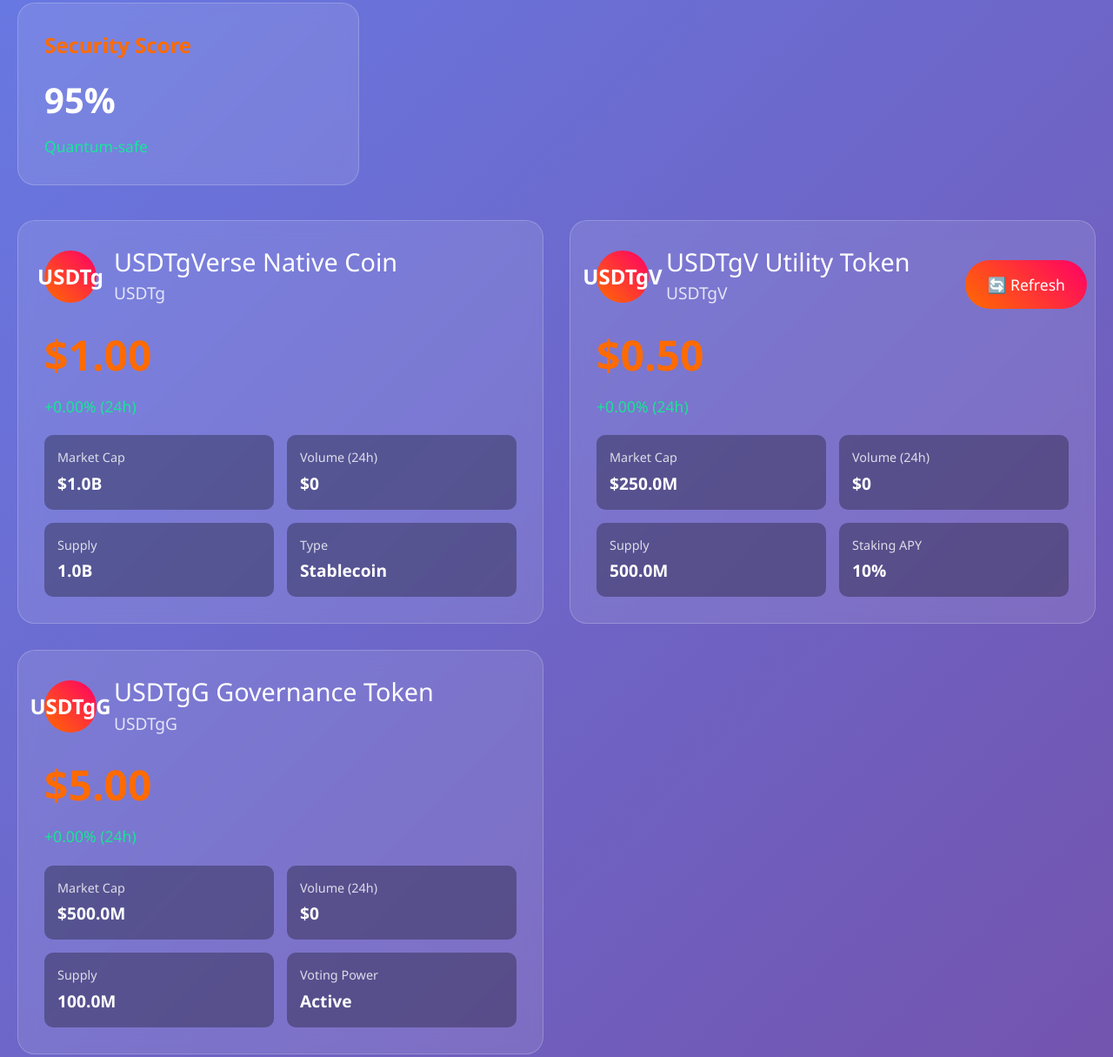
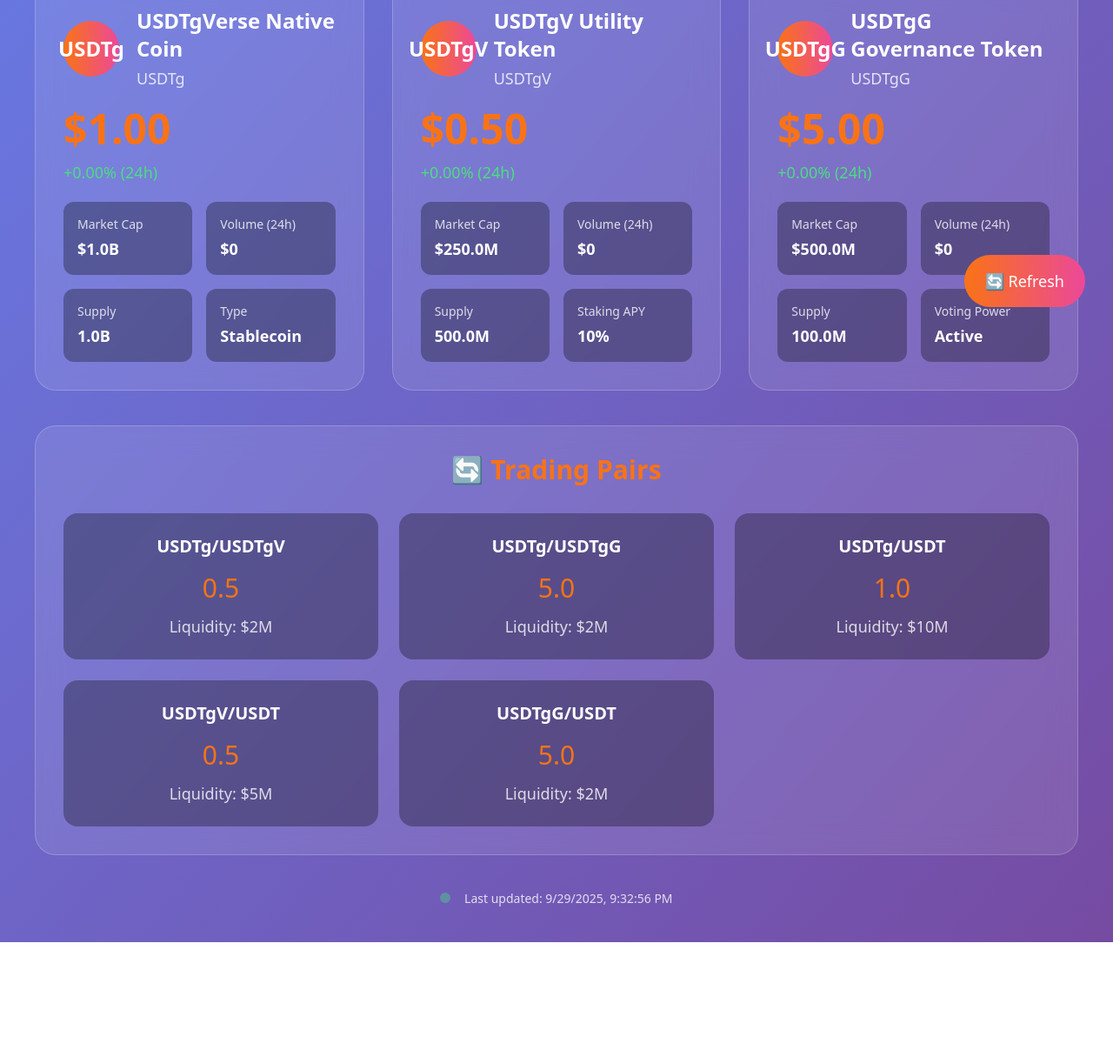
Before and after one commit to ta5jg/USDTgVerse, a browser extension: page token-dashboard.html in a window 1280 px wide. Shown: the part 415-1630 px from the top of the page at 87% size. After the commit the page ends 1498 px from the top, so only its background shows below. Drawn offline with nearby package versions, Linux system fonts and the light colour scheme.

Commit message:
🚀 TAILWIND MIGRATION: Convert Token Dashboard to Tailwind CSS
✅ CONVERTED: token-dashboard.html
- Removed Bootstrap CSS/JS
- Added Tailwind CSS CDN with custom config
- Converted custom CSS classes to Tailwind utilities
- Maintained responsive design with Tailwind breakpoints
- Added custom USDTgVerse color palette
- Preserved all functionality and styling
- Modern gradient backgrounds and hover effects
- Responsive grid layouts for stats and tokens
- Interactive elements with proper styling
- Fixed positioning for refresh button

📊 PROGRESS: 5/56 HTML files converted to Tailwind

```diff
--- a/token-dashboard.html
+++ b/token-dashboard.html
@@ -27,436 +27,195 @@
     <meta charset="UTF-8">
     <meta name="viewport" content="width=device-width, initial-scale=1.0">
     <title>USDTgVerse Token Dashboard - Live Prices & Trading</title>
-    <!-- Bootstrap CSS -->
-    <link href="https://cdn.jsdelivr.net/npm/bootstrap@5.3.0/dist/css/bootstrap.min.css" rel="stylesheet">
-    <!-- Bootstrap Icons -->
-    <link rel="stylesheet" href="https://cdn.jsdelivr.net/npm/bootstrap-icons@1.10.0/font/bootstrap-icons.css">
-    <style>
-        * {
-            margin: 0;
-            padding: 0;
-            box-sizing: border-box;
+    <!-- Tailwind CSS -->
+    <script src="https://cdn.tailwindcss.com"></script>
+    <script>
+        tailwind.config = {
+            theme: {
+                extend: {
+                    colors: {
+                        'usdtg-primary': '#667eea',
+                        'usdtg-secondary': '#764ba2',
+                        'usdtg-accent': '#00d4ff',
+                        'usdtg-success': '#28a745',
+                        'usdtg-warning': '#ffc107',
+                        'usdtg-danger': '#dc3545'
+                    }
+                }
+            }
         }
-
-        body {
-            font-family: 'Segoe UI', Tahoma, Geneva, Verdana, sans-serif;
-            background: linear-gradient(135deg, #667eea 0%, #764ba2 100%);
-            min-height: 100vh;
-            color: white;
-            margin: 0;
-            padding: 0;
-        }
-
-        .header {
-            background: rgba(0, 0, 0, 0.8);
-            padding: 20px;
-            text-align: center;
-            backdrop-filter: blur(10px);
-        }
-
-        .logo {
-            font-size: 2.5em;
-            font-weight: bold;
-            background: linear-gradient(45deg, #ff6b00, #ff0066);
-            -webkit-background-clip: text;
-            -webkit-text-fill-color: transparent;
-            margin-bottom: 10px;
-        }
-
-        .subtitle {
-            font-size: 1.2em;
-            opacity: 0.8;
-        }
-
-        .main-container {
-            max-width: 1400px;
-            margin: 0 auto;
-            padding: 40px 20px;
-        }
-
-        .stats-grid {
-            display: grid;
-            grid-template-columns: repeat(auto-fit, minmax(300px, 1fr));
-            gap: 30px;
-            margin-bottom: 40px;
-        }
-
-        .stat-card {
-            background: rgba(255, 255, 255, 0.1);
-            border-radius: 20px;
-            padding: 30px;
-            backdrop-filter: blur(10px);
-            border: 1px solid rgba(255, 255, 255, 0.2);
-            transition: transform 0.3s ease;
-        }
-
-        .stat-card:hover {
-            transform: translateY(-5px);
-        }
-
-        .stat-title {
-            font-size: 1.5em;
-            font-weight: bold;
-            margin-bottom: 15px;
-            color: #ff6b00;
-        }
-
-        .stat-value {
-            font-size: 2.5em;
-            font-weight: bold;
-            margin-bottom: 10px;
-        }
-
-        .stat-change {
-            font-size: 1.1em;
-            opacity: 0.8;
-        }
-
-        .positive {
-            color: #00ff88;
-        }
-
-        .negative {
-            color: #ff4444;
-        }
-
-        .tokens-grid {
-            display: grid;
-            grid-template-columns: repeat(auto-fit, minmax(400px, 1fr));
-            gap: 30px;
-            margin-bottom: 40px;
-        }
-
-        .token-card {
-            background: rgba(255, 255, 255, 0.1);
-            border-radius: 20px;
-            padding: 30px;
-            backdrop-filter: blur(10px);
-            border: 1px solid rgba(255, 255, 255, 0.2);
-            transition: transform 0.3s ease;
-        }
-
-        .token-card:hover {
-            transform: translateY(-5px);
-        }
-
-        .token-header {
-            display: flex;
-            align-items: center;
-            margin-bottom: 20px;
-        }
-
-        .token-logo {
-            width: 60px;
-            height: 60px;
-            border-radius: 50%;
-            margin-right: 20px;
-            background: linear-gradient(45deg, #ff6b00, #ff0066);
-            display: flex;
-            align-items: center;
-            justify-content: center;
-            font-size: 1.5em;
-            font-weight: bold;
-        }
-
-        .token-info h3 {
-            font-size: 1.8em;
-            margin-bottom: 5px;
-        }
-
-        .token-symbol {
-            font-size: 1.2em;
-            opacity: 0.8;
-        }
-
-        .token-price {
-            font-size: 3em;
-            font-weight: bold;
-            margin-bottom: 10px;
-            color: #ff6b00;
-        }
-
-        .token-details {
-            display: grid;
-            grid-template-columns: 1fr 1fr;
-            gap: 15px;
-            margin-top: 20px;
-        }
-
-        .detail-item {
-            background: rgba(0, 0, 0, 0.3);
-            padding: 15px;
-            border-radius: 10px;
-        }
-
-        .detail-label {
-            font-size: 0.9em;
-            opacity: 0.8;
-            margin-bottom: 5px;
-        }
-
-        .detail-value {
-            font-size: 1.2em;
-            font-weight: bold;
-        }
-
-        .trading-pairs {
-            background: rgba(255, 255, 255, 0.1);
-            border-radius: 20px;
-            padding: 30px;
-            backdrop-filter: blur(10px);
-            border: 1px solid rgba(255, 255, 255, 0.2);
-        }
-
-        .trading-pairs h2 {
-            font-size: 2em;
-            margin-bottom: 30px;
-            text-align: center;
-            color: #ff6b00;
-        }
-
-        .pair-grid {
-            display: grid;
-            grid-template-columns: repeat(auto-fit, minmax(300px, 1fr));
-            gap: 20px;
-        }
-
-        .pair-card {
-            background: rgba(0, 0, 0, 0.3);
-            padding: 20px;
-            border-radius: 15px;
-            text-align: center;
-        }
-
-        .pair-name {
-            font-size: 1.5em;
-            font-weight: bold;
-            margin-bottom: 15px;
-        }
-
-        .pair-price {
-            font-size: 2em;
-            color: #ff6b00;
-            margin-bottom: 10px;
-        }
-
-        .pair-liquidity {
-            font-size: 1.1em;
-            opacity: 0.8;
-        }
-
-        .refresh-btn {
-            position: fixed;
-            bottom: 30px;
-            right: 30px;
-            background: linear-gradient(45deg, #ff6b00, #ff0066);
-            color: white;
-            border: none;
-            border-radius: 50px;
-            padding: 15px 25px;
-            font-size: 1.1em;
-            cursor: pointer;
-            transition: transform 0.3s ease;
-        }
-
-        .refresh-btn:hover {
-            transform: scale(1.1);
-        }
-
-        .status-indicator {
-            display: inline-block;
-            width: 12px;
-            height: 12px;
-            border-radius: 50%;
-            background: #00ff88;
-            margin-right: 10px;
-            animation: pulse 2s infinite;
-        }
-
-        @keyframes pulse {
-            0% { opacity: 1; }
-            50% { opacity: 0.5; }
-            100% { opacity: 1; }
-        }
-
-        .last-updated {
-            text-align: center;
-            margin-top: 30px;
-            opacity: 0.8;
-            font-size: 0.9em;
-        }
-    </style>
+    </script>
 </head>
-<body>
-    <div class="header">
-        <div class="logo">USDTgVerse</div>
-        <div class="subtitle">Live Token Dashboard - Real-Time Prices & Trading</div>
+<body class="min-h-screen bg-gradient-to-br from-usdtg-primary to-usdtg-secondary text-white font-sans">
+    <div class="bg-black/80 p-5 text-center backdrop-blur-lg">
+        <div class="text-4xl font-bold bg-gradient-to-r from-orange-500 to-pink-500 bg-clip-text text-transparent mb-3">USDTgVerse</div>
+        <div class="text-xl opacity-80">Live Token Dashboard - Real-Time Prices & Trading</div>
     </div>
 
-    <div class="main-container">
+    <div class="max-w-7xl mx-auto p-10">
         <!-- Ecosystem Stats -->
-        <div class="stats-grid">
-            <div class="stat-card">
-                <div class="stat-title">Total Market Cap</div>
-                <div class="stat-value" id="totalMarketCap">$1.75B</div>
-                <div class="stat-change positive">+0.00% (24h)</div>
+        <div class="grid grid-cols-1 md:grid-cols-2 lg:grid-cols-4 gap-8 mb-10">
+            <div class="bg-white/10 rounded-3xl p-8 backdrop-blur-lg border border-white/20 transition-transform duration-300 hover:-translate-y-2">
+                <div class="text-xl font-bold mb-4 text-orange-500">Total Market Cap</div>
+                <div class="text-4xl font-bold mb-3" id="totalMarketCap">$1.75B</div>
+                <div class="text-lg opacity-80 text-green-400">+0.00% (24h)</div>
             </div>
 
-            <div class="stat-card">
-                <div class="stat-title">Active Tokens</div>
-                <div class="stat-value" id="activeTokens">3</div>
-                <div class="stat-change">All systems operational</div>
+            <div class="bg-white/10 rounded-3xl p-8 backdrop-blur-lg border border-white/20 transition-transform duration-300 hover:-translate-y-2">
+                <div class="text-xl font-bold mb-4 text-orange-500">Active Tokens</div>
+                <div class="text-4xl font-bold mb-3" id="activeTokens">3</div>
+                <div class="text-lg opacity-80">All systems operational</div>
             </div>
 
-            <div class="stat-card">
-                <div class="stat-title">Trading Pairs</div>
-                <div class="stat-value" id="tradingPairs">5</div>
-                <div class="stat-change">DEX + CEX active</div>
+            <div class="bg-white/10 rounded-3xl p-8 backdrop-blur-lg border border-white/20 transition-transform duration-300 hover:-translate-y-2">
+                <div class="text-xl font-bold mb-4 text-orange-500">Trading Pairs</div>
+                <div class="text-4xl font-bold mb-3" id="tradingPairs">5</div>
+                <div class="text-lg opacity-80">DEX + CEX active</div>
             </div>
 
-            <div class="stat-card">
-                <div class="stat-title">Security Score</div>
-                <div class="stat-value" id="securityScore">95%</div>
-                <div class="stat-change positive">Quantum-safe</div>
+            <div class="bg-white/10 rounded-3xl p-8 backdrop-blur-lg border border-white/20 transition-transform duration-300 hover:-translate-y-2">
+                <div class="text-xl font-bold mb-4 text-orange-500">Security Score</div>
+                <div class="text-4xl font-bold mb-3" id="securityScore">95%</div>
+                <div class="text-lg opacity-80 text-green-400">Quantum-safe</div>
             </div>
         </div>
 
         <!-- Token Cards -->
-        <div class="tokens-grid">
-            <div class="token-card">
-                <div class="token-header">
-                    <div class="token-logo">USDTg</div>
-                    <div class="token-info">
-                        <h3>USDTgVerse Native Coin</h3>
-                        <div class="token-symbol">USDTg</div>
+        <div class="grid grid-cols-1 lg:grid-cols-3 gap-8 mb-10">
+            <div class="bg-white/10 rounded-3xl p-8 backdrop-blur-lg border border-white/20 transition-transform duration-300 hover:-translate-y-2">
+                <div class="flex items-center mb-5">
+                    <div class="w-16 h-16 rounded-full mr-5 bg-gradient-to-r from-orange-500 to-pink-500 flex items-center justify-center text-2xl font-bold">USDTg</div>
+                    <div>
+                        <h3 class="text-2xl font-bold mb-1">USDTgVerse Native Coin</h3>
+                        <div class="text-lg opacity-80">USDTg</div>
                     </div>
                 </div>
-                <div class="token-price" id="usdtgPrice">$1.00</div>
-                <div class="stat-change positive">+0.00% (24h)</div>
-                <div class="token-details">
-                    <div class="detail-item">
-                        <div class="detail-label">Market Cap</div>
-                        <div class="detail-value" id="usdtgMarketCap">$1.00B</div>
+                <div class="text-5xl font-bold mb-3 text-orange-500" id="usdtgPrice">$1.00</div>
+                <div class="text-lg text-green-400 mb-5">+0.00% (24h)</div>
+                <div class="grid grid-cols-2 gap-4">
+                    <div class="bg-black/30 p-4 rounded-xl">
+                        <div class="text-sm opacity-80 mb-1">Market Cap</div>
+                        <div class="text-lg font-bold" id="usdtgMarketCap">$1.00B</div>
                     </div>
-                    <div class="detail-item">
-                        <div class="detail-label">Volume (24h)</div>
-                        <div class="detail-value" id="usdtgVolume">$0</div>
+                    <div class="bg-black/30 p-4 rounded-xl">
+                        <div class="text-sm opacity-80 mb-1">Volume (24h)</div>
+                        <div class="text-lg font-bold" id="usdtgVolume">$0</div>
                     </div>
-                    <div class="detail-item">
-                        <div class="detail-label">Supply</div>
-                        <div class="detail-value" id="usdtgSupply">1.00B</div>
+                    <div class="bg-black/30 p-4 rounded-xl">
+                        <div class="text-sm opacity-80 mb-1">Supply</div>
+                        <div class="text-lg font-bold" id="usdtgSupply">1.00B</div>
                     </div>
-                    <div class="detail-item">
-                        <div class="detail-label">Type</div>
-                        <div class="detail-value">Stablecoin</div>
+                    <div class="bg-black/30 p-4 rounded-xl">
+                        <div class="text-sm opacity-80 mb-1">Type</div>
+                        <div class="text-lg font-bold">Stablecoin</div>
                     </div>
                 </div>
             </div>
 
-            <div class="token-card">
-                <div class="token-header">
-                    <div class="token-logo">USDTgV</div>
-                    <div class="token-info">
-                        <h3>USDTgV Utility Token</h3>
-                        <div class="token-symbol">USDTgV</div>
+            <div class="bg-white/10 rounded-3xl p-8 backdrop-blur-lg border border-white/20 transition-transform duration-300 hover:-translate-y-2">
+                <div class="flex items-center mb-5">
+                    <div class="w-16 h-16 rounded-full mr-5 bg-gradient-to-r from-orange-500 to-pink-500 flex items-center justify-center text-2xl font-bold">USDTgV</div>
+                    <div>
+                        <h3 class="text-2xl font-bold mb-1">USDTgV Utility Token</h3>
+                        <div class="text-lg opacity-80">USDTgV</div>
                     </div>
                 </div>
-                <div class="token-price" id="usdtgvPrice">$0.50</div>
-                <div class="stat-change positive">+0.00% (24h)</div>
-                <div class="token-details">
-                    <div class="detail-item">
-                        <div class="detail-label">Market Cap</div>
-                        <div class="detail-value" id="usdtgvMarketCap">$250M</div>
+                <div class="text-5xl font-bold mb-3 text-orange-500" id="usdtgvPrice">$0.50</div>
+                <div class="text-lg text-green-400 mb-5">+0.00% (24h)</div>
+                <div class="grid grid-cols-2 gap-4">
+                    <div class="bg-black/30 p-4 rounded-xl">
+                        <div class="text-sm opacity-80 mb-1">Market Cap</div>
+                        <div class="text-lg font-bold" id="usdtgvMarketCap">$250M</div>
                     </div>
-                    <div class="detail-item">
-                        <div class="detail-label">Volume (24h)</div>
-                        <div class="detail-value" id="usdtgvVolume">$0</div>
+                    <div class="bg-black/30 p-4 rounded-xl">
+                        <div class="text-sm opacity-80 mb-1">Volume (24h)</div>
+                        <div class="text-lg font-bold" id="usdtgvVolume">$0</div>
                     </div>
-                    <div class="detail-item">
-                        <div class="detail-label">Supply</div>
-                        <div class="detail-value" id="usdtgvSupply">500M</div>
+                    <div class="bg-black/30 p-4 rounded-xl">
+                        <div class="text-sm opacity-80 mb-1">Supply</div>
+                        <div class="text-lg font-bold" id="usdtgvSupply">500M</div>
                     </div>
-                    <div class="detail-item">
-                        <div class="detail-label">Staking APY</div>
-                        <div class="detail-value">10%</div>
+                    <div class="bg-black/30 p-4 rounded-xl">
+                        <div class="text-sm opacity-80 mb-1">Staking APY</div>
+                        <div class="text-lg font-bold">10%</div>
                     </div>
                 </div>
             </div>
 
-            <div class="token-card">
-                <div class="token-header">
-                    <div class="token-logo">USDTgG</div>
-                    <div class="token-info">
-                        <h3>USDTgG Governance Token</h3>
-                        <div class="token-symbol">USDTgG</div>
+            <div class="bg-white/10 rounded-3xl p-8 backdrop-blur-lg border border-white/20 transition-transform duration-300 hover:-translate-y-2">
+                <div class="flex items-center mb-5">
+                    <div class="w-16 h-16 rounded-full mr-5 bg-gradient-to-r from-orange-500 to-pink-500 flex items-center justify-center text-2xl font-bold">USDTgG</div>
+                    <div>
+                        <h3 class="text-2xl font-bold mb-1">USDTgG Governance Token</h3>
+                        <div class="text-lg opacity-80">USDTgG</div>
                     </div>
                 </div>
-                <div class="token-price" id="usdtggPrice">$5.00</div>
-                <div class="stat-change positive">+0.00% (24h)</div>
-                <div class="token-details">
-                    <div class="detail-item">
-                        <div class="detail-label">Market Cap</div>
-                        <div class="detail-value" id="usdtggMarketCap">$500M</div>
+                <div class="text-5xl font-bold mb-3 text-orange-500" id="usdtggPrice">$5.00</div>
+                <div class="text-lg text-green-400 mb-5">+0.00% (24h)</div>
+                <div class="grid grid-cols-2 gap-4">
+                    <div class="bg-black/30 p-4 rounded-xl">
+                        <div class="text-sm opacity-80 mb-1">Market Cap</div>
+                        <div class="text-lg font-bold" id="usdtggMarketCap">$500M</div>
                     </div>
-                    <div class="detail-item">
-                        <div class="detail-label">Volume (24h)</div>
-                        <div class="detail-value" id="usdtggVolume">$0</div>
+                    <div class="bg-black/30 p-4 rounded-xl">
+                        <div class="text-sm opacity-80 mb-1">Volume (24h)</div>
+                        <div class="text-lg font-bold" id="usdtggVolume">$0</div>
                     </div>
-                    <div class="detail-item">
-                        <div class="detail-label">Supply</div>
-                        <div class="detail-value" id="usdtggSupply">100M</div>
+                    <div class="bg-black/30 p-4 rounded-xl">
+                        <div class="text-sm opacity-80 mb-1">Supply</div>
+                        <div class="text-lg font-bold" id="usdtggSupply">100M</div>
                     </div>
-                    <div class="detail-item">
-                        <div class="detail-label">Voting Power</div>
-                        <div class="detail-value">Active</div>
+                    <div class="bg-black/30 p-4 rounded-xl">
+                        <div class="text-sm opacity-80 mb-1">Voting Power</div>
+                        <div class="text-lg font-bold">Active</div>
                     </div>
                 </div>
             </div>
         </div>
 
         <!-- Trading Pairs -->
-        <div class="trading-pairs">
-            <h2>🔄 Trading Pairs</h2>
-            <div class="pair-grid">
-                <div class="pair-card">
-                    <div class="pair-name">USDTg/USDTgV</div>
-                    <div class="pair-price" id="pair1Price">0.5</div>
-                    <div class="pair-liquidity">Liquidity: $2M</div>
+        <div class="bg-white/10 rounded-3xl p-8 backdrop-blur-lg border border-white/20 mb-10">
+            <h2 class="text-3xl font-bold mb-8 text-center text-orange-500">🔄 Trading Pairs</h2>
+            <div class="grid grid-cols-1 md:grid-cols-2 lg:grid-cols-3 gap-6">
+                <div class="bg-black/30 p-6 rounded-2xl text-center">
+                    <div class="text-xl font-bold mb-4">USDTg/USDTgV</div>
+                    <div class="text-3xl text-orange-500 mb-3" id="pair1Price">0.5</div>
+                    <div class="text-lg opacity-80">Liquidity: $2M</div>
                 </div>
 
-                <div class="pair-card">
-                    <div class="pair-name">USDTg/USDTgG</div>
-                    <div class="pair-price" id="pair2Price">5.0</div>
-                    <div class="pair-liquidity">Liquidity: $2M</div>
+                <div class="bg-black/30 p-6 rounded-2xl text-center">
+                    <div class="text-xl font-bold mb-4">USDTg/USDTgG</div>
+                    <div class="text-3xl text-orange-500 mb-3" id="pair2Price">5.0</div>
+                    <div class="text-lg opacity-80">Liquidity: $2M</div>
                 </div>
 
-                <div class="pair-card">
-                    <div class="pair-name">USDTg/USDT</div>
-                    <div class="pair-price" id="pair3Price">1.0</div>
-                    <div class="pair-liquidity">Liquidity: $10M</div>
+                <div class="bg-black/30 p-6 rounded-2xl text-center">
+                    <div class="text-xl font-bold mb-4">USDTg/USDT</div>
+                    <div class="text-3xl text-orange-500 mb-3" id="pair3Price">1.0</div>
+                    <div class="text-lg opacity-80">Liquidity: $10M</div>
                 </div>
 
-                <div class="pair-card">
-                    <div class="pair-name">USDTgV/USDT</div>
-                    <div class="pair-price" id="pair4Price">0.5</div>
-                    <div class="pair-liquidity">Liquidity: $5M</div>
+                <div class="bg-black/30 p-6 rounded-2xl text-center">
+                    <div class="text-xl font-bold mb-4">USDTgV/USDT</div>
+                    <div class="text-3xl text-orange-500 mb-3" id="pair4Price">0.5</div>
+                    <div class="text-lg opacity-80">Liquidity: $5M</div>
                 </div>
 
-                <div class="pair-card">
-                    <div class="pair-name">USDTgG/USDT</div>
-                    <div class="pair-price" id="pair5Price">5.0</div>
-                    <div class="pair-liquidity">Liquidity: $2M</div>
+                <div class="bg-black/30 p-6 rounded-2xl text-center">
+                    <div class="text-xl font-bold mb-4">USDTgG/USDT</div>
+                    <div class="text-3xl text-orange-500 mb-3" id="pair5Price">5.0</div>
+                    <div class="text-lg opacity-80">Liquidity: $2M</div>
                 </div>
             </div>
         </div>
 
-        <div class="last-updated">
-            <span class="status-indicator"></span>
+        <div class="text-center mt-8 opacity-80 text-sm">
+            <span class="inline-block w-3 h-3 rounded-full bg-green-400 mr-3 animate-pulse"></span>
             Last updated: <span id="lastUpdated">Loading...</span>
         </div>
     </div>
 
-    <button class="refresh-btn" onclick="refreshData()">🔄 Refresh</button>
+    <button class="fixed bottom-8 right-8 bg-gradient-to-r from-orange-500 to-pink-500 text-white border-none rounded-full px-6 py-4 text-lg cursor-pointer transition-transform duration-300 hover:scale-110" onclick="refreshData()">🔄 Refresh</button>
 
     <script>
         // Load token data from deployment
@@ -524,7 +283,5 @@
         });
     </script>
 
-    <!-- Bootstrap JS -->
-    <script src="https://cdn.jsdelivr.net/npm/bootstrap@5.3.0/dist/js/bootstrap.bundle.min.js"></script>
 </body>
 </html>
```
